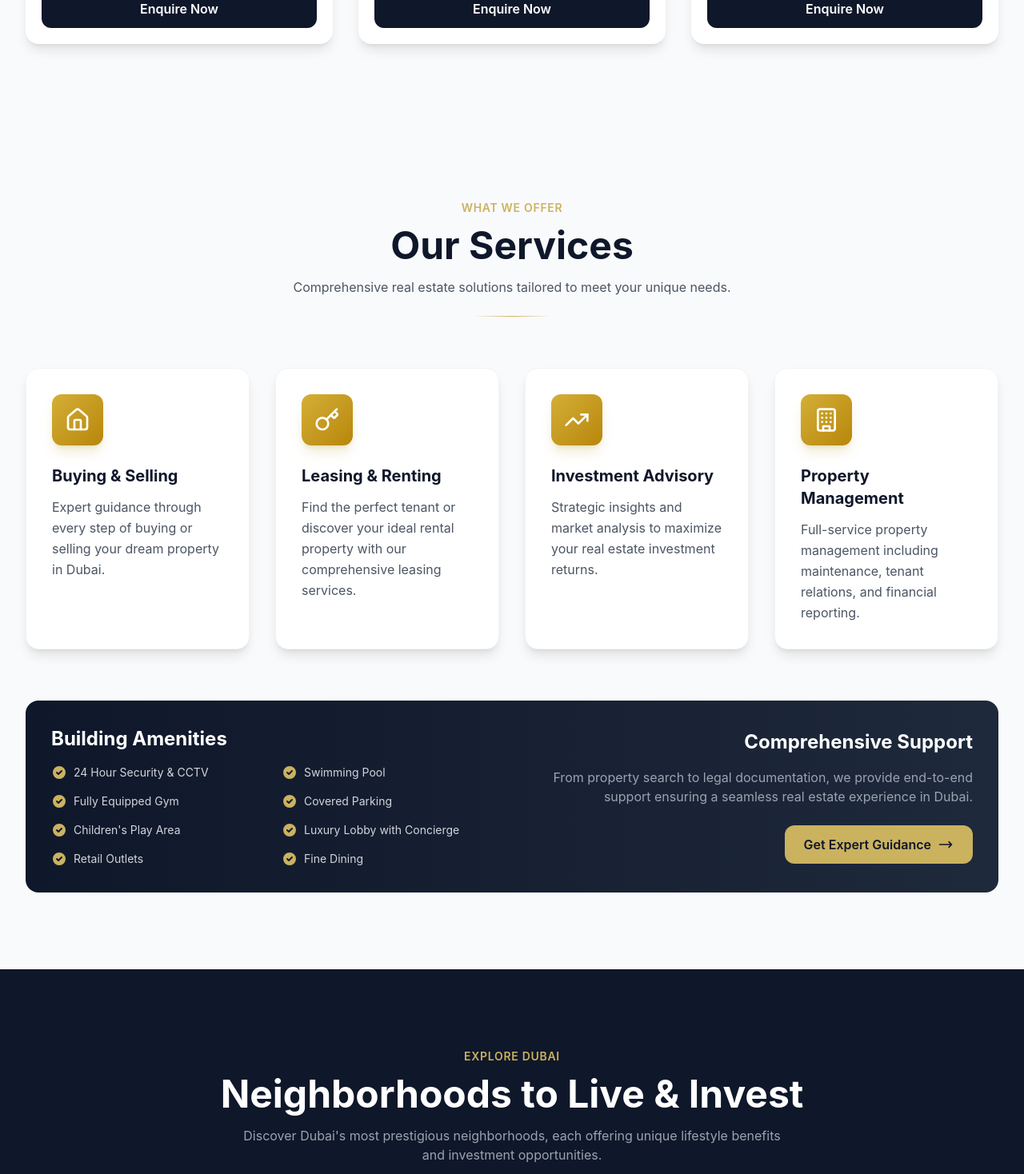
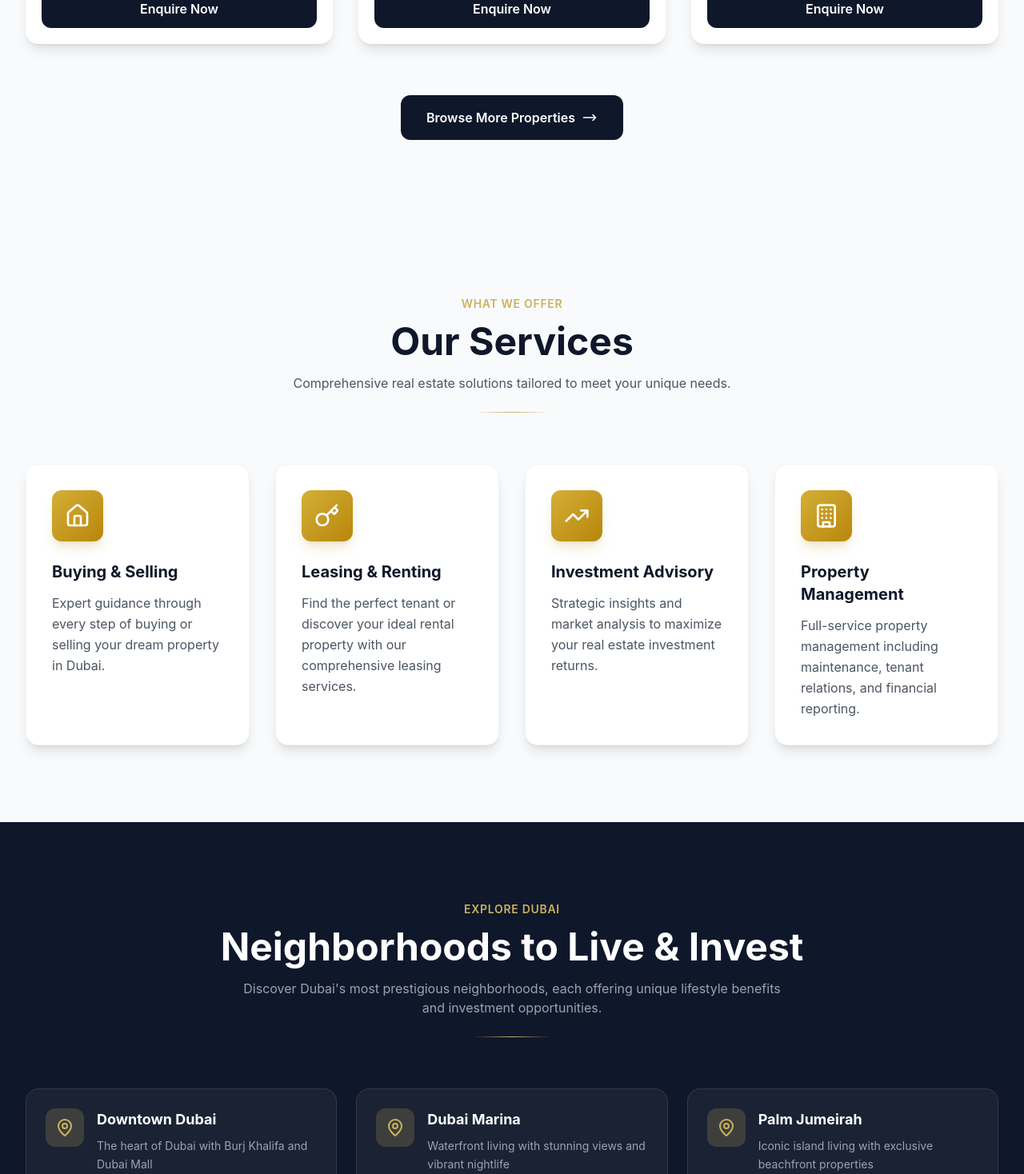
Before and after one commit to friendlyfoe241-cyber/Aresha-Real-Estate, a Next.js app: page / in a window 1280 px wide. Shown: the part 2502-3970 px from the top of the page at 80% size. Built offline with nearby package versions, Linux system fonts and the light colour scheme.

Commit message:
Remove Building Amenities and Comprehensive Support section
- Restored Browse More Properties button
- Removed Building Amenities section with security, pool, gym, etc.
- Removed Comprehensive Support section with Get Expert Guidance button

```diff
--- a/src/components/PropertiesSection.tsx
+++ b/src/components/PropertiesSection.tsx
@@ -22,10 +22,25 @@ export default function PropertiesSection() {
         </div>
 
         {/* Featured Properties - Only 3 with Carousel */}
-        <div className="grid grid-cols-1 md:grid-cols-2 lg:grid-cols-3 gap-8">
+        <div className="grid grid-cols-1 md:grid-cols-2 lg:grid-cols-3 gap-8 mb-16">
           {featuredProperties.map((property) => (
             <PropertyCard key={property.id} property={property} showCarousel={true} />
           ))}
+        </div>
+
+        {/* View All Button */}
+        <div className="text-center mt-12">
+          <a
+            href="https://wa.me/971501234567?text=I'm interested in viewing more properties"
+            target="_blank"
+            rel="noopener noreferrer"
+            className="inline-flex items-center gap-2 px-8 py-4 bg-slate-900 text-white font-semibold rounded-xl hover:bg-gold-500 hover:text-slate-900 transition-all duration-300"
+          >
+            Browse More Properties
+            <svg className="w-5 h-5" fill="none" stroke="currentColor" viewBox="0 0 24 24">
+              <path strokeLinecap="round" strokeLinejoin="round" strokeWidth={2} d="M17 8l4 4m0 0l-4 4m4-4H3" />
+            </svg>
+          </a>
         </div>
       </div>
     </section>
--- a/src/components/ServicesSection.tsx
+++ b/src/components/ServicesSection.tsx
@@ -44,52 +44,6 @@ export default function ServicesSection() {
             );
           })}
         </div>
-
-        {/* Additional Services */}
-        <div className="mt-16 p-8 bg-gradient-to-r from-slate-900 to-slate-800 rounded-2xl">
-          <div className="grid md:grid-cols-2 gap-8 items-center">
-            <div>
-              <h3 className="text-2xl font-bold text-white mb-4">Building Amenities</h3>
-              <div className="grid grid-cols-2 gap-4">
-                {[
-                  '24 Hour Security & CCTV',
-                  'Swimming Pool',
-                  'Fully Equipped Gym',
-                  'Covered Parking',
-                  'Children\'s Play Area',
-                  'Luxury Lobby with Concierge',
-                  'Retail Outlets',
-                  'Fine Dining',
-                ].map((amenity, index) => (
-                  <div key={index} className="flex items-center gap-2 text-gray-300">
-                    <svg className="w-5 h-5 text-gold-500 flex-shrink-0" fill="currentColor" viewBox="0 0 20 20">
-                      <path fillRule="evenodd" d="M10 18a8 8 0 100-16 8 8 0 000 16zm3.707-9.293a1 1 0 00-1.414-1.414L9 10.586 7.707 9.293a1 1 0 00-1.414 1.414l2 2a1 1 0 001.414 0l4-4z" clipRule="evenodd" />
-                    </svg>
-                    <span className="text-sm">{amenity}</span>
-                  </div>
-                ))}
-              </div>
-            </div>
-            <div className="text-center md:text-right">
-              <h3 className="text-2xl font-bold text-white mb-4">Comprehensive Support</h3>
-              <p className="text-gray-400 mb-6">
-                From property search to legal documentation, we provide end-to-end support
-                ensuring a seamless real estate experience in Dubai.
-              </p>
-              <a
-                href="https://wa.me/971501234567"
-                target="_blank"
-                rel="noopener noreferrer"
-                className="inline-flex items-center gap-2 px-6 py-3 bg-gold-500 text-slate-900 font-semibold rounded-xl hover:bg-gold-400 transition-all duration-300"
-              >
-                Get Expert Guidance
-                <svg className="w-5 h-5" fill="none" stroke="currentColor" viewBox="0 0 24 24">
-                  <path strokeLinecap="round" strokeLinejoin="round" strokeWidth={2} d="M17 8l4 4m0 0l-4 4m4-4H3" />
-                </svg>
-              </a>
-            </div>
-          </div>
-        </div>
       </div>
     </section>
   );
```
